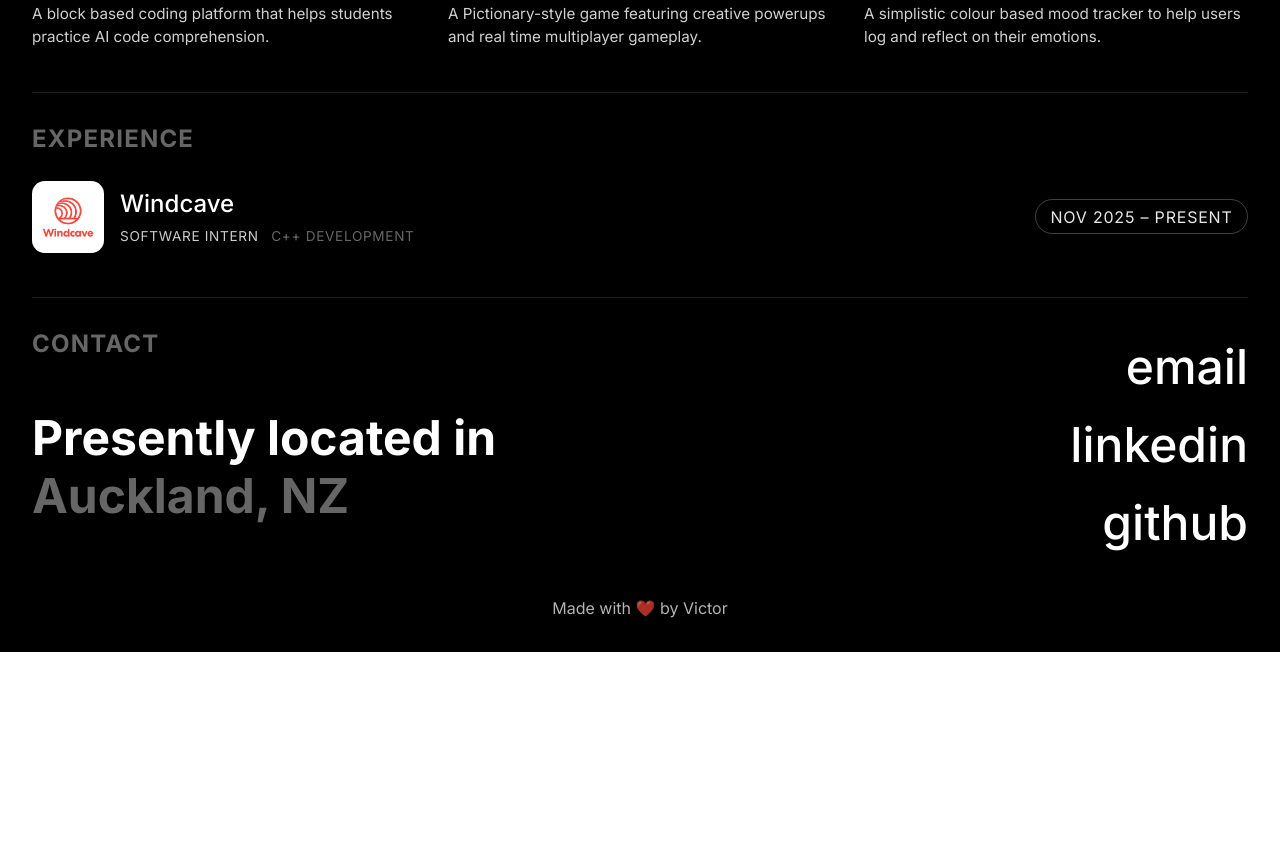
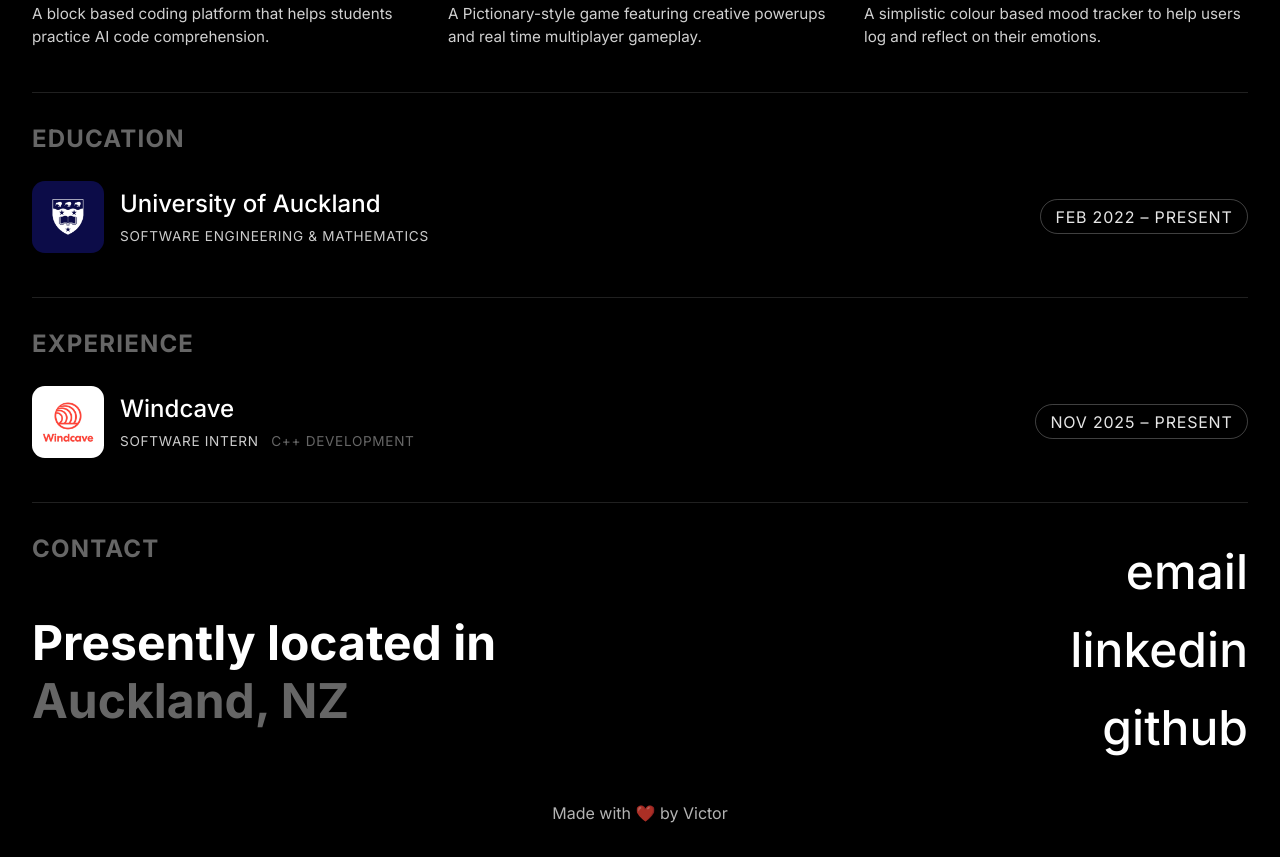
Before and after one commit to vqiu25/portfolio, a React (Vite) app: page / in a window 1280 px wide. Shown: the part 1680-2537 px from the top of the page. Before the commit the page ends 2332 px from the top, so only its background shows below. Built offline with nearby package versions, Linux system fonts and the light colour scheme.

Commit message:
✨ add education

```diff
--- a/src/App.tsx
+++ b/src/App.tsx
@@ -9,6 +9,7 @@ import Experience from "./components/app/experience/Experience";
 import Contact from "./components/app/contact/Contact";
 import Line from "./components/utility/line/Line";
 import Footer from "./components/app/footer/Footer";
+import Education from "./components/app/education/Education";
 
 function App() {
   return (
@@ -27,6 +28,8 @@ function App() {
         <Line />
         <Projects />
         <Line />
+        <Education />
+        <Line />
         <Experience />
         <Line />
         <Contact />
--- /dev/null
+++ b/src/components/app/education/Education.tsx
@@ -0,0 +1,18 @@
+import ExperienceCard from "../../utility/experience-card/ExperienceCard";
+import Heading from "../../utility/heading/Heading";
+
+export default function Education() {
+  return (
+    <div>
+      <Heading>Education</Heading>
+      <ExperienceCard
+        imagePath="src/assets/uni.png"
+        companyName="University of Auckland"
+        roleName="Software Engineering & Mathematics"
+        description=""
+        startDate="Feb 2022"
+        endDate="Present"
+      />
+    </div>
+  );
+}
```
Also changed, not shown: src/assets/uni.png (added).
